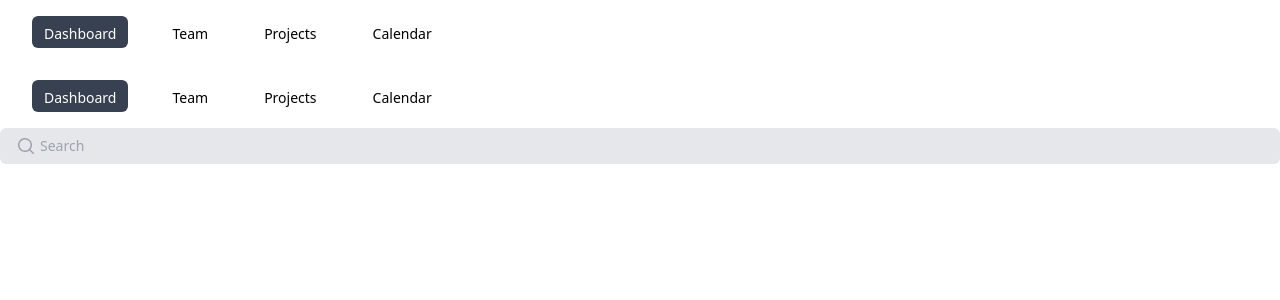
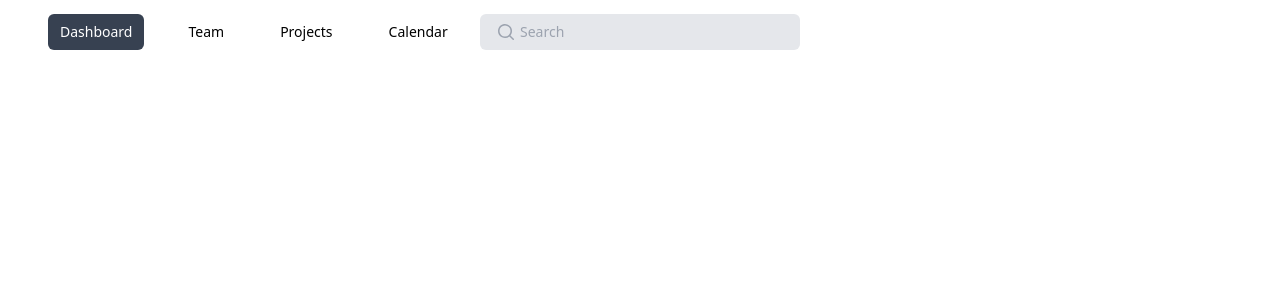
Before and after one commit to WilliThanos/tmdb-chapter-4-main, a React (Vite) app: page /search in a window 1280 px wide. Shown: the top 300 px of the page. Built offline with nearby package versions, Linux system fonts and the light colour scheme.

Commit message:
Willi (3)

```diff
--- a/src/App.jsx
+++ b/src/App.jsx
@@ -1,17 +1,15 @@
 import React from "react";
-import { BrowserRouter as Router, Route, Switch } from 'react-router-dom';
+import { BrowserRouter as Router, Route, Routes } from 'react-router-dom';
 import Home from "./Home";
-import Navigation from "./William/Navbar";
 import SearchWilli from "./William/SearchWilli";
 
 export default function App() {
   return (
     <Router>
-      <Navigation />
-      <Switch>
-        <Route exact path="/" component={Home} />
-        <Route path="/search" component={SearchWilli} />
-      </Switch>
+      <Routes>
+        <Route exact path='/' element={<Home />} />
+        <Route path='/search' element={<SearchWilli />} />
+      </Routes>
     </Router>
   );
 }
--- a/src/Home.jsx
+++ b/src/Home.jsx
@@ -1,12 +1,16 @@
 import React from "react";
-import Navigation from "./William/Navbar";
+import SearchWilli from "./William/SearchWilli";
 import NowPlaying from "./Farrel/NowPlaying";
+import MoviePopuler from "./Rizal/moviePopuler";
+import TopRated from "./Vina/TopRated";
 
 const Home = () => {
   return (
     <div>
-      <Navigation />
+      <SearchWilli />
       <NowPlaying />
+      <MoviePopuler />
+      <TopRated />
       {/* Content Lain */}
     </div>
   );
--- a/src/William/Navbar.jsx
+++ b/src/William/Navbar.jsx
@@ -1,34 +1,31 @@
-import React from "react";
-import { Disclosure, Transition } from '@headlessui/react';
-import { Link } from "react-router-dom";
+// import React from "react";
+// import { Disclosure, Transition } from '@headlessui/react';
+// import { Link } from "react-router-dom";
 
-const Navigation = () => {
-  return (
-    <Disclosure as="header" className="">
-      {/* Your navigation component JSX */}
-      <div className="mx-auto max-w-7xl px-2 sm:px-4 lg:divide-y lg:divide-gray-700 lg:px-8">
-        <div className="relative flex h-16 justify-between">
-          {/* Navigation Links */}
-          <nav className="hidden lg:flex lg:space-x-8 lg:py-2" aria-label="Global">
-            <ul className="flex space-x-8 py-2">
-              <li className="px-3 py-2 rounded-md text-sm font-medium text-white bg-gray-700">
-                <Link to="/">Dashboard</Link>
-              </li>
-              <li className="px-3 py-2 rounded-md text-sm font-medium text-black hover:bg-gray-700 hover:text-white">
-                <Link to="/team">Team</Link>
-              </li>
-              <li className="px-3 py-2 rounded-md text-sm font-medium text-black hover:bg-gray-700 hover:text-white">
-                <Link to="/projects">Projects</Link>
-              </li>
-              <li className="px-3 py-2 rounded-md text-sm font-medium text-black hover:bg-gray-700 hover:text-white">
-                <Link to="/calendar">Calendar</Link>
-              </li>
-            </ul>
-          </nav>
-        </div>
-      </div>
-    </Disclosure>
-  );
-};
+// const Navigation = () => {
+//   return (
+//     <Disclosure as="header" className="">
+//       {/* Your navigation component JSX */}
+//       <div className="mx-auto max-w-7xl px-2 sm:px-4 lg:divide-y lg:divide-gray-700 lg:px-8">
+//         <div className="relative flex h-16 justify-between">
+//           {/* Navigation Links */}
+//           <nav className="hidden lg:flex lg:space-x-8 lg:py-2" aria-label="Global">
+//             <ul className="flex space-x-8 py-2">
+//               <li className="px-3 py-2 rounded-md text-sm font-medium text-white bg-gray-700">
+//                 <Link to="/now-playing">Now Playing</Link>
+//               </li>
+//               <li className="px-3 py-2 rounded-md text-sm font-medium text-black hover:bg-gray-700 hover:text-white">
+//                 <Link to="/popular">Popular</Link>
+//               </li>
+//               <li className="px-3 py-2 rounded-md text-sm font-medium text-black hover:bg-gray-700 hover:text-white">
+//                 <Link to="/top-rated">Top Rated</Link>
+//               </li>
+//             </ul>
+//           </nav>
+//         </div>
+//       </div>
+//     </Disclosure>
+//   );
+// };
 
-export default Navigation;
+// export default Navigation;
--- a/src/William/SearchWilli.jsx
+++ b/src/William/SearchWilli.jsx
@@ -1,10 +1,9 @@
 import React, { useState, useEffect, Fragment } from "react";
 import axios from "axios";
-import { Transition } from '@headlessui/react';
+import { Disclosure, Transition } from '@headlessui/react';
 import { MagnifyingGlassIcon } from '@heroicons/react/20/solid';
-import { useHistory } from 'react-router-dom';
+import { Bars3Icon, XMarkIcon } from '@heroicons/react/24/outline';
 import Pagination from "./Pagination";
-import Navigation from "./Navbar";
 
 const API_KEY = "94d5a1d8423851d4c5e487d3ebb00485";
 const ITEMS_PER_PAGE = 9;
@@ -12,9 +11,10 @@ const ITEMS_PER_PAGE = 9;
 const SearchWilli = () => {
   const [query, setQuery] = useState("");
   const [movies, setMovies] = useState([]);
+  const [open, setOpen] = useState(false);
   const [showNotification, setShowNotification] = useState(false);
   const [currentPage, setCurrentPage] = useState(1);
-  const history = useHistory();
+
 
   const searchMovies = async () => {
     try {
@@ -29,9 +29,6 @@ const SearchWilli = () => {
       );
       setMovies(response.data.results);
       setShowNotification(false);
-      if (history.location.pathname !== "/search") {
-        history.push('/search');
-      }
     } catch (err) {
       console.log("error fetching data: ", err);
     }
@@ -43,12 +40,6 @@ const SearchWilli = () => {
 
   const handlePageChange = (pageNumber) => {
     setCurrentPage(pageNumber);
-  };
-
-  const handleKeyDown = (e) => {
-    if (e.key === 'Enter') {
-      searchMovies();
-    }
   };
 
   const totalPages = Math.ceil(movies.length / ITEMS_PER_PAGE);
@@ -71,10 +62,37 @@ const SearchWilli = () => {
         </div>
       </Transition>
 
+      {/* Rest of your component */}
+      <div>
+        <Disclosure as="header" className="">
+          <div className="mx-auto max-w-7xl px-2 sm:px-4 lg:divide-y lg:divide-gray-700 lg:px-8">
+            <div className="relative flex h-16 justify-between">
               {/* Navigation */}
-      <Navigation />
-
-      {/* Search Input */}
+              <div className="hidden lg:relative lg:z-10 lg:ml-4 lg:flex lg:items-center">
+                <nav className="hidden lg:flex lg:space-x-8 lg:py-2" aria-label="Global">
+                  {/* Navigation Links */}
+                  <ul className="flex space-x-8 py-2">
+                    <li className="px-3 py-2 rounded-md text-sm font-medium text-white bg-gray-700">
+                      Dashboard
+                    </li>
+                    <li className="px-3 py-2 rounded-md text-sm font-medium text-black hover:bg-gray-700 hover:text-white">
+                      Team
+                    </li>
+                    <li className="px-3 py-2 rounded-md text-sm font-medium text-black hover:bg-gray-700 hover:text-white">
+                      Projects
+                    </li>
+                    <li className="px-3 py-2 rounded-md text-sm font-medium text-black hover:bg-gray-700 hover:text-white">
+                      Calendar
+                    </li>
+                  </ul>
+                </nav>
+              </div>
+              {/* Mobile Navigation */}
+              <div className="relative z-0 flex flex-1 items-center justify-center px-2 sm:absolute sm:inset-0">
+                <div className="w-full sm:max-w-xs relative">
+                  <label htmlFor="search" className="sr-only">
+                    Search
+                  </label>
                   <div className="relative flex items-center">
                     <input
                         id="search"
@@ -84,7 +102,11 @@ const SearchWilli = () => {
                         type="search"
                         value={query}
                         onChange={handleChange}
-          onKeyDown={handleKeyDown}
+                        onKeyDown={(e) => {
+                        if (e.key === 'Enter') {
+                            searchMovies();
+                        }
+                        }}
                     />
                     <button
                         type="button"
@@ -96,9 +118,89 @@ const SearchWilli = () => {
                     </button>
                     </div>
 
+                </div>
+              </div>
+              {/* Mobile Menu Button */}
+              <div className="relative z-10 flex items-center lg:hidden">
+                <Disclosure.Button
+                  className="inline-flex items-center justify-center rounded-md p-2 text-gray-400 hover:bg-gray-700 hover:text-white focus:outline-none focus:ring-2 focus:ring-inset focus:ring-white"
+                  onClick={() => setOpen(!open)}
+                >
+                  <span className="sr-only">Open menu</span>
+                  {open ? (
+                    <XMarkIcon className="block h-6 w-6" aria-hidden="true" />
+                  ) : (
+                    <Bars3Icon className="block h-6 w-6" aria-hidden="true" />
+                  )}
+                </Disclosure.Button>
+              </div>
+              {/* Mobile Menu */}
+              <Transition
+                show={open}
+                enter="transition ease-out duration-100"
+                enterFrom="transform opacity-0 scale-95"
+                enterTo="transform opacity-100 scale-100"
+                leave="transition ease-in duration-75"
+                leaveFrom="transform opacity-100 scale-100"
+                leaveTo="transform opacity-0 scale-95"
+              >
+                <Disclosure.Panel as="nav" className="lg:hidden" aria-label="Global">
+                  <div className="space-y-1 px-2 pb-3 pt-2">
+                    {/* Navigation Links */}
+                    <ul className="flex flex-col gap-2 py-2">
+                      <li className="rounded-md text-sm font-medium text-white bg-gray-900 py-2 px-3">
+                        Dashboard
+                      </li>
+                      <li className="rounded-md text-sm font-medium text-black hover:bg-gray-700 hover:text-white py-2 px-3">
+                        Team
+                      </li>
+                      <li className="rounded-md text-sm font-medium text-black hover:bg-gray-700 hover:text-white py-2 px-3">
+                        Projects
+                      </li>
+                      <li className="rounded-md text-sm font-medium text-black hover:bg-gray-700 hover:text-white py-2 px-3">
+                        Calendar
+                      </li>
+                    </ul>
+                  </div>
+                </Disclosure.Panel>
+              </Transition>
+            </div>
+          </div>
+        </Disclosure>
+
         {/* Search Results */}
         <div className="flex flex-col items-center justify-center mx-auto">
-        {/* Your search results JSX */}
+          <div className="grid grid-cols-1 gap-6 sm:grid-cols-2 lg:grid-cols-3 lg:gap-8">
+            {movies
+              .slice(
+                (currentPage - 1) * ITEMS_PER_PAGE,
+                currentPage * ITEMS_PER_PAGE
+              )
+              .map((movie) => (
+                <div
+                  key={movie.id}
+                  className="flex flex-col gap-y-3 max-w-[300px] min-w-[200px] max-sm:min-w-[200px] shadow-md rounded-lg items-center"
+                >
+                  <div className="bg-cover min-h-[250px] w-full rounded-t-md flex flex-col items-center pt-5 relative">
+                    <img
+                      className="absolute -z-20 max-h-[250px] object-cover w-full top-0 left-0 filter blur-[3px]"
+                      src={`https://image.tmdb.org/t/p/w500/${movie.poster_path}`}
+                      alt=""
+                    />
+                    <img
+                      src={`https://image.tmdb.org/t/p/w500/${movie.poster_path}`}
+                      alt={movie.title}
+                      className="max-w-44 rounded-sm"
+                    />
+                  </div>
+                  <div className="bg-white p-4 rounded-b-md">
+                    <h2 className="font-bold">{movie.title}</h2>
+                    <h2>Release date : {movie.release_date}</h2>
+                    <p className="p-4">{movie.overview.slice(0, 150)}...</p>
+                  </div>
+                </div>
+              ))}
+          </div>
         </div>
         {movies.length > ITEMS_PER_PAGE && (
           <Pagination
@@ -108,6 +210,7 @@ const SearchWilli = () => {
           />
         )}
       </div>
+    </div>
   );
 };
 
```
Lines whose indentation alone changed are shown as unchanged.
